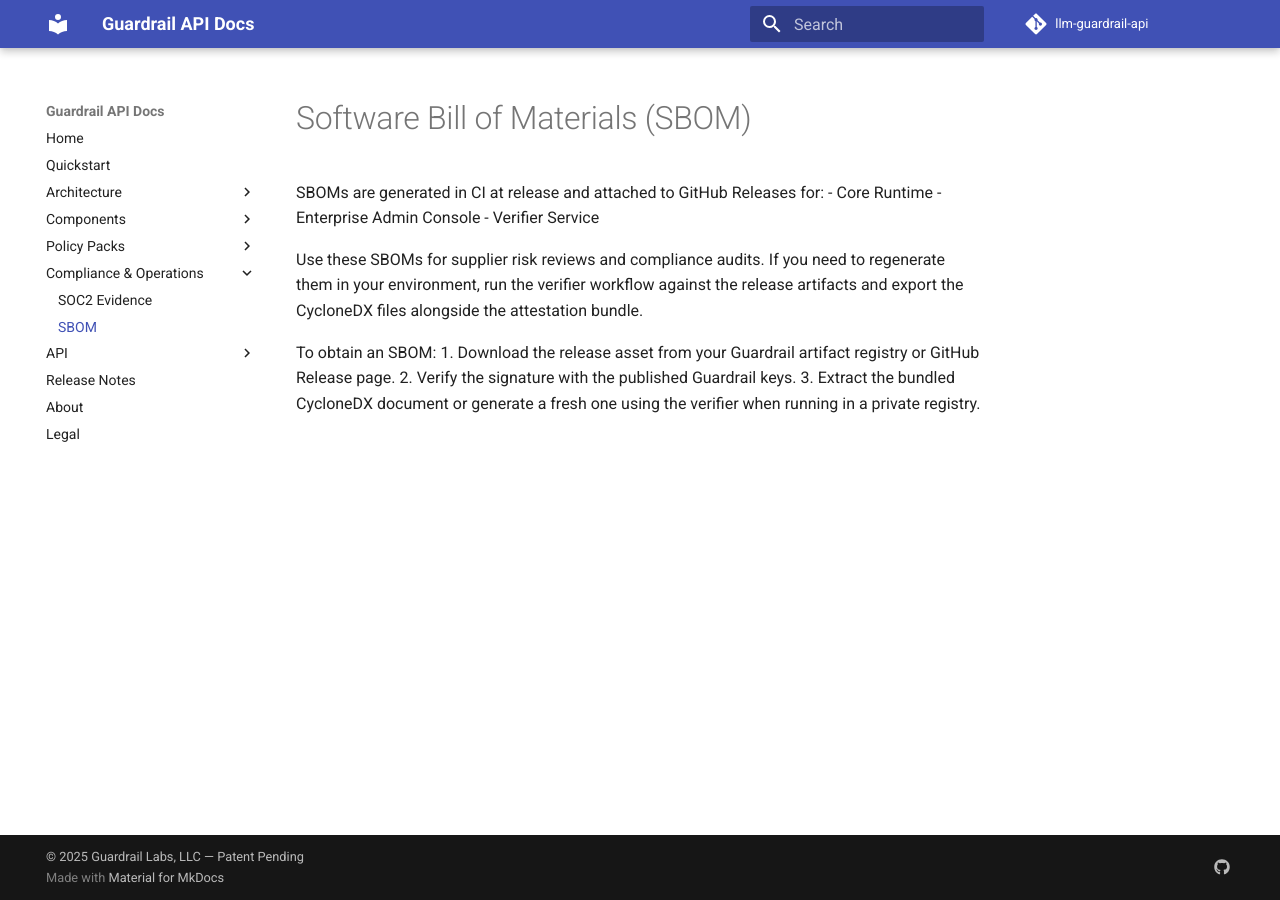
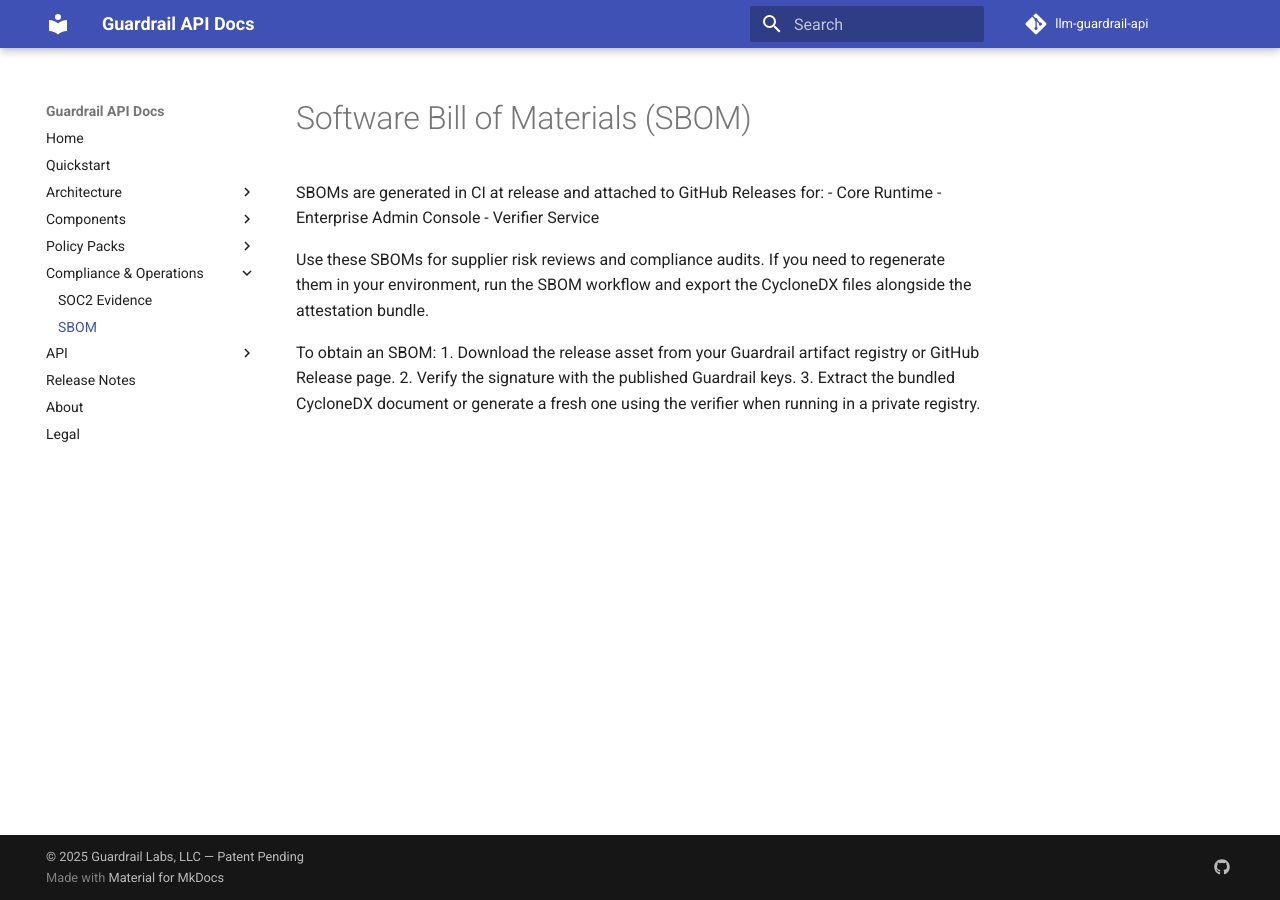
Before and after one commit to guardrail-labs/llm-guardrail-api, an MkDocs documentation site: the page built from docs/compliance/sbom.md, in a window 1280 px wide. Built offline with MkDocs 1.6.1 and Material for MkDocs 9.7.7, drawn with Linux system fonts in a browser that asks for light colours; comment, search, counter and statistics services are not loaded.

Commit message:
Update sbom.md

```diff
--- a/docs/compliance/sbom.md
+++ b/docs/compliance/sbom.md
@@ -6,8 +6,8 @@
 - Verifier Service
 
 Use these SBOMs for supplier risk reviews and compliance audits. If you need to regenerate them in
-your environment, run the verifier workflow against the release artifacts and export the CycloneDX
-files alongside the attestation bundle.
+your environment, run the SBOM workflow and export the CycloneDX files alongside the attestation
+bundle.
 
 To obtain an SBOM:
 1. Download the release asset from your Guardrail artifact registry or GitHub Release page.
```
